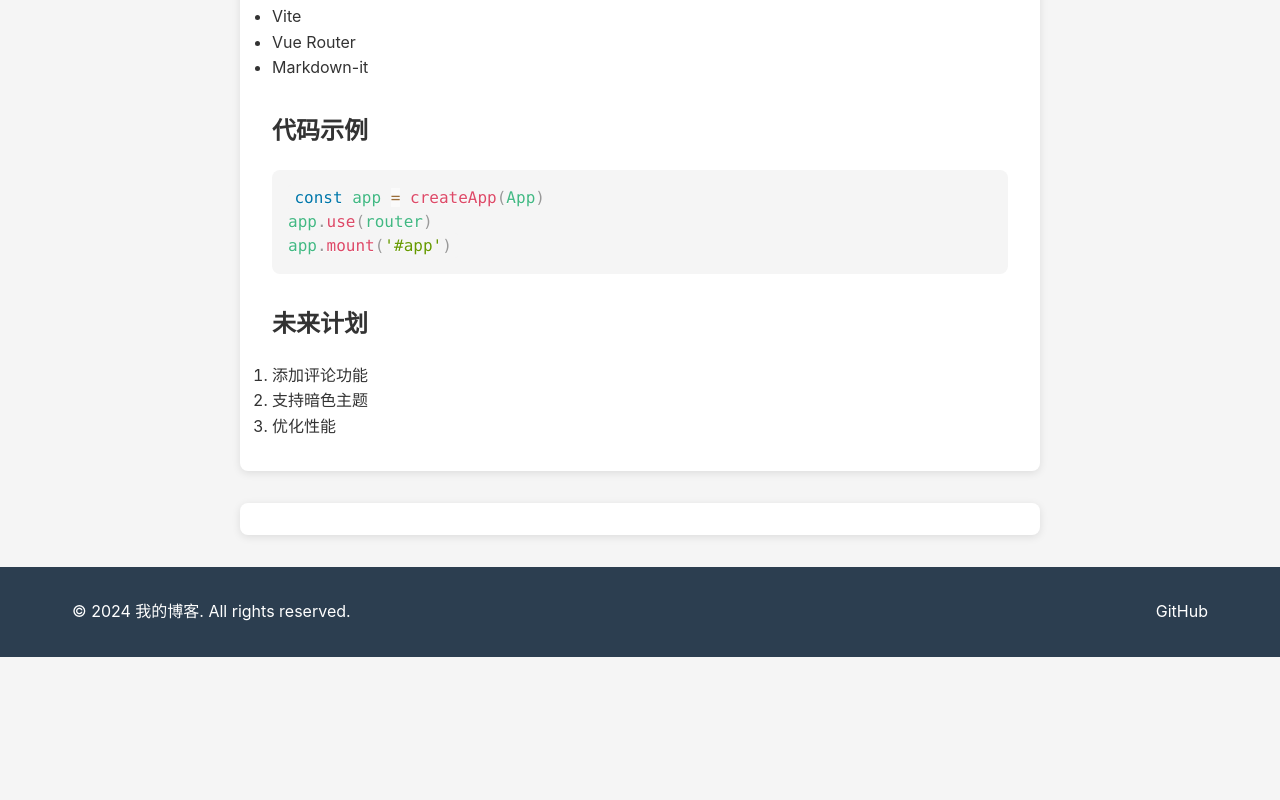
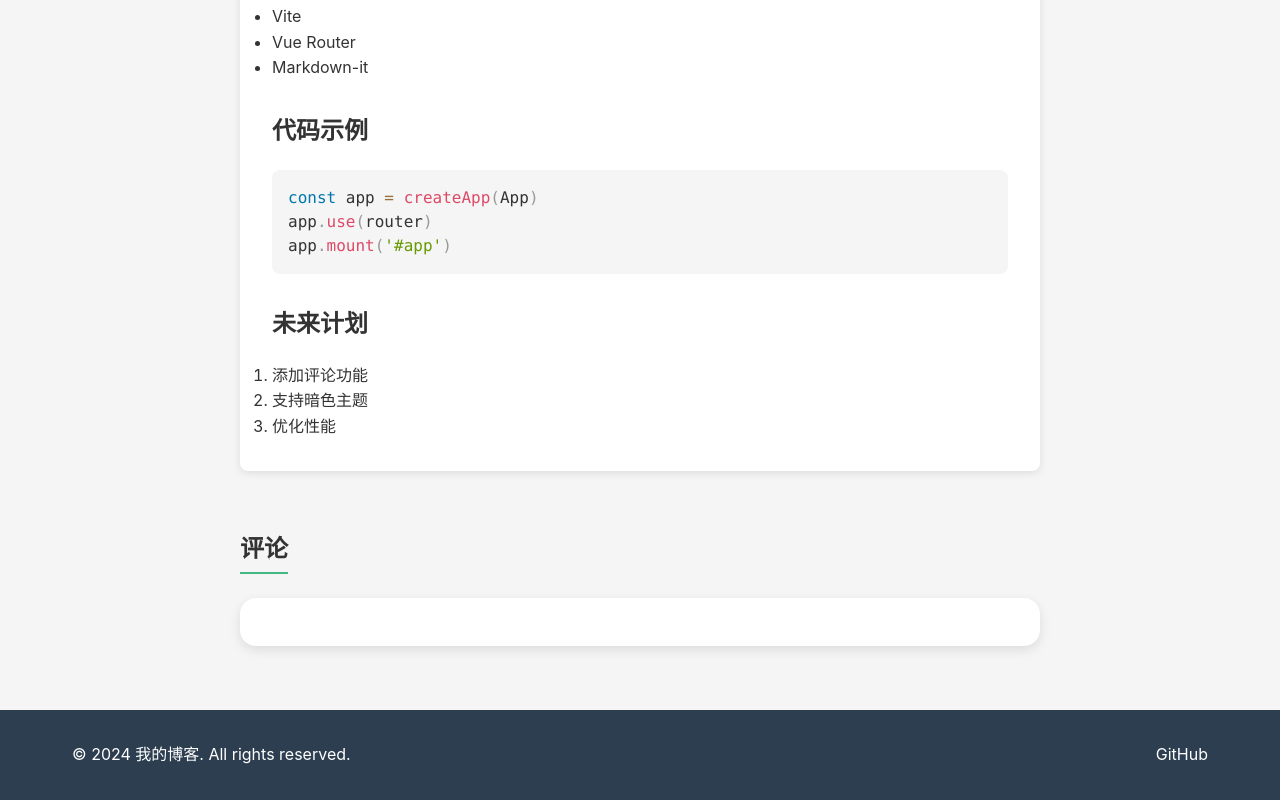
Before and after one commit to YuanYeYouTao/YuanYeYouTao.github.io, a Vue app: page /#/blog/1 in a window 1280 px wide. Shown: the part 520-1320 px from the top of the page. Before the commit the page ends 1177 px from the top, so only its background shows below. Built offline with nearby package versions, Linux system fonts and the light colour scheme.

Commit message:
comments

```diff
--- a/src/components/Comments.vue
+++ b/src/components/Comments.vue
@@ -14,13 +14,16 @@ const props = defineProps({
 const loadComments = () => {
   const script = document.createElement('script')
   script.src = 'https://giscus.app/client.js'
-  script.setAttribute('data-repo', 'YuanYeYouTao/blog-comments')
+  script.setAttribute('data-repo', 'YuanYeYouTao/YuanYeYouTao.github.io')
   script.setAttribute('data-repo-id', '你的仓库ID')
-  script.setAttribute('data-category', 'Comments')
+  script.setAttribute('data-category', 'Announcements')
   script.setAttribute('data-category-id', '你的分类ID')
   script.setAttribute('data-mapping', 'title')
-  script.setAttribute('data-term', props.title)
-  script.setAttribute('data-theme', isDark.value ? 'dark' : 'light')
+  script.setAttribute('data-strict', '0')
+  script.setAttribute('data-reactions-enabled', '1')
+  script.setAttribute('data-emit-metadata', '0')
+  script.setAttribute('data-input-position', 'bottom')
+  script.setAttribute('data-theme', isDark.value ? 'transparent_dark' : 'light')
   script.setAttribute('data-lang', 'zh-CN')
   script.setAttribute('crossorigin', 'anonymous')
   script.async = true
@@ -40,15 +43,104 @@ watch(isDark, () => {
 </script>
 
 <template>
-  <div id="comments" class="comments-container"></div>
+  <div class="comments-section">
+    <h2 class="comments-title">评论</h2>
+    <div id="comments" class="comments-container">
+      <div class="comments-loading">
+        <span>加载评论中...</span>
+      </div>
+    </div>
+  </div>
 </template>
 
 <style scoped>
+.comments-section {
+  margin-top: 4rem;
+  margin-bottom: 2rem;
+}
+
+.comments-title {
+  font-size: 1.5rem;
+  margin-bottom: 1.5rem;
+  color: var(--text-color);
+  font-weight: 600;
+  padding-bottom: 0.5rem;
+  border-bottom: 2px solid var(--accent-color);
+  display: inline-block;
+}
+
 .comments-container {
-  margin-top: 2rem;
-  padding: 1rem;
+  padding: 1.5rem;
   background: var(--card-bg);
-  border-radius: 0.5rem;
-  box-shadow: 0 2px 8px rgba(0, 0, 0, 0.1);
+  border-radius: 1rem;
+  box-shadow: 0 4px 12px rgba(0, 0, 0, 0.1);
+  transition: all 0.3s ease;
+}
+
+.comments-container:hover {
+  box-shadow: 0 6px 16px rgba(0, 0, 0, 0.12);
+}
+
+.comments-loading {
+  text-align: center;
+  padding: 2rem;
+  color: var(--text-color);
+  opacity: 0.7;
+}
+
+/* 自定义 giscus 样式 */
+:deep(.giscus) {
+  padding: 1rem 0;
+}
+
+:deep(.giscus-frame) {
+  border: none !important;
+  background-color: transparent !important;
+}
+
+/* 暗色模式适配 */
+:root.dark .comments-container {
+  background: var(--card-bg);
+  border: 1px solid rgba(255, 255, 255, 0.08);
+  box-shadow: 0 4px 12px rgba(0, 0, 0, 0.3),
+              0 0 2px rgba(255, 255, 255, 0.05);
+}
+
+:root.dark .comments-container:hover {
+  border-color: rgba(255, 255, 255, 0.12);
+  box-shadow: 0 6px 16px rgba(0, 0, 0, 0.35),
+              0 0 2px rgba(255, 255, 255, 0.08);
+}
+
+:root.dark .comments-title {
+  color: var(--text-color);
+  border-bottom-color: var(--accent-color);
+  opacity: 0.9;
+}
+
+:root.dark .comments-loading {
+  color: var(--text-color);
+  opacity: 0.6;
+}
+
+/* 自定义 giscus 暗色模式样式 */
+:deep(.giscus-frame) {
+  background-color: transparent !important;
+  border: none !important;
+}
+
+:root.dark :deep(.giscus-frame) {
+  filter: brightness(0.9) contrast(1.1);
+}
+
+@media (max-width: 768px) {
+  .comments-container {
+    padding: 1rem;
+    border-radius: 0.75rem;
+  }
+
+  .comments-title {
+    font-size: 1.25rem;
+  }
 }
 </style>
--- a/src/components/MarkdownRenderer.vue
+++ b/src/components/MarkdownRenderer.vue
@@ -65,8 +65,9 @@ onMounted(() => {
   background-color: var(--bg-color);
   padding: 0.2em 0.4em;
   border-radius: 3px;
-  font-family: 'SFMono-Regular', Consolas, 'Liberation Mono', Menlo, monospace;
+  font-family: 'Consolas', 'Courier New', monospace;
   color: var(--accent-color);
+  text-shadow: none;
 }
 
 .markdown-body pre {
@@ -74,6 +75,14 @@ onMounted(() => {
   padding: 1em;
   border-radius: 0.5rem;
   overflow-x: auto;
+}
+
+.markdown-body pre code {
+  font-family: 'Consolas', 'Courier New', monospace;
+  text-shadow: none;
+  color: var(--text-color);
+  background-color: transparent;
+  padding: 0;
 }
 
 .markdown-body img {
@@ -89,4 +98,8 @@ onMounted(() => {
 .markdown-body a:hover {
   text-decoration: underline;
 }
+
+.token {
+  background: transparent !important;
+}
 </style>
```
